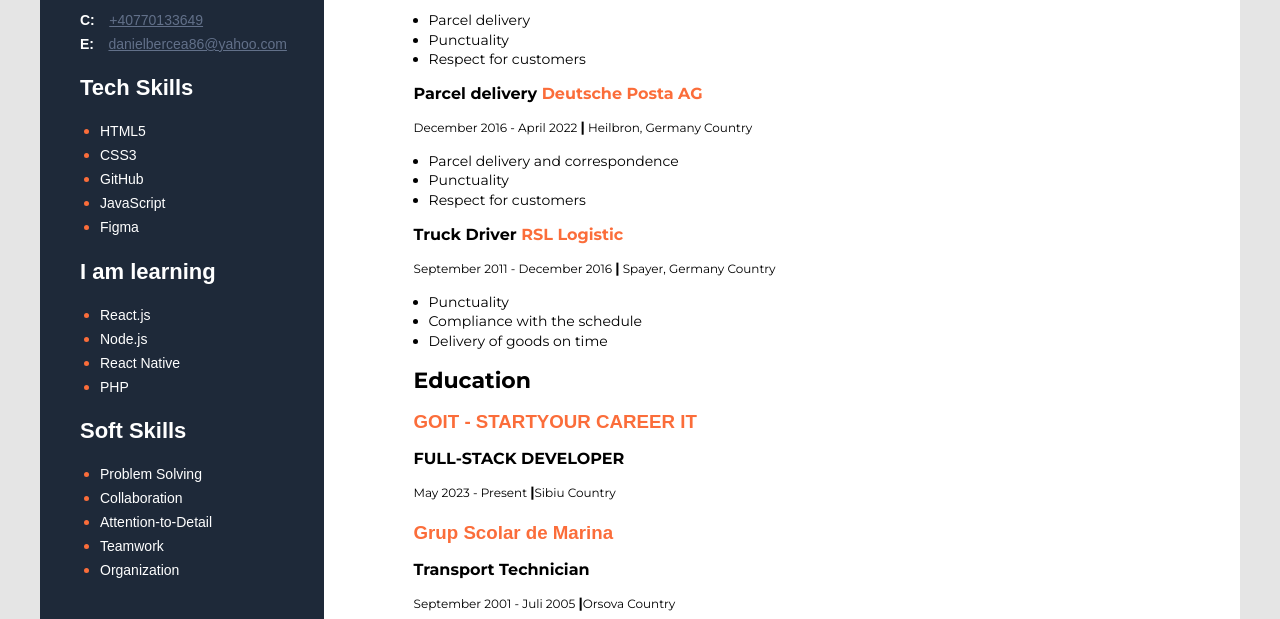
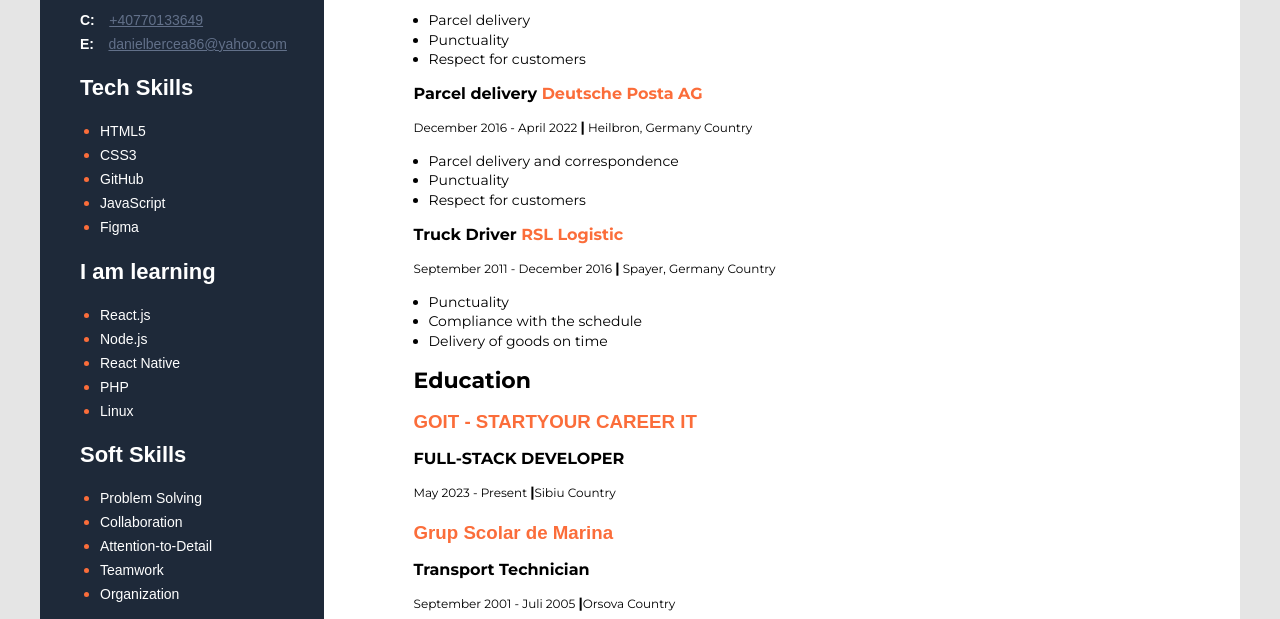
Before and after one commit to danielbercea/curriculum-vitae, a plain HTML site: page index.html in a window 1280 px wide. Shown: the part 713-1332 px from the top of the page. Drawn offline with nearby package versions, Linux system fonts and the light colour scheme.

Commit message:
update index.html

```diff
--- a/index.html
+++ b/index.html
@@ -212,6 +212,7 @@
             <li><span>Node.js</span></li>
             <li><span>React Native</span></li>
             <li><span>PHP</span></li>
+            <li><span>Linux</span></li>
           </ul>
         </div>
         <!-- Soft Skills section -->
```
